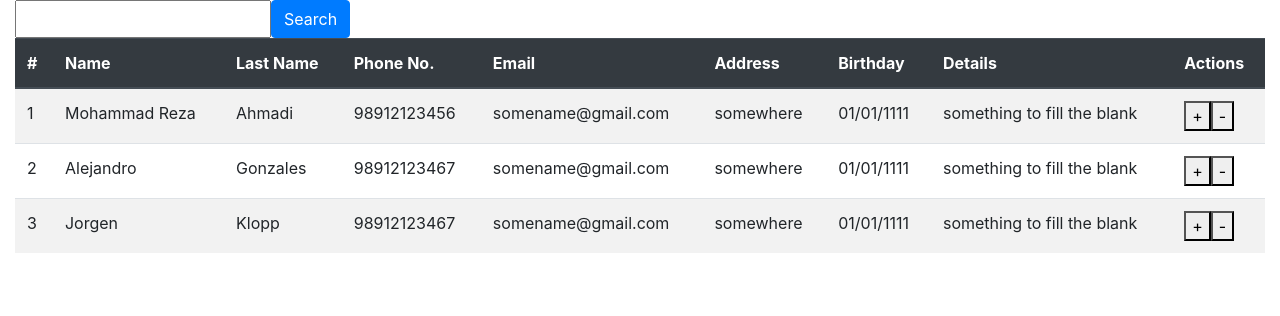
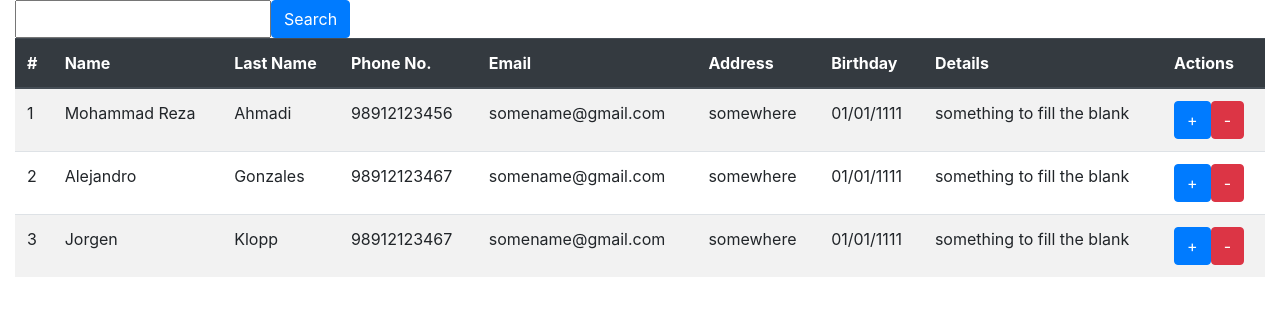
Before and after one commit to mrrezaahmadi/ReactJS-PhoneBook_CRUD, a React (Create React App) app: page / in a window 1280 px wide. Shown: the top 316 px of the page. Built offline with nearby package versions, Linux system fonts and the light colour scheme.

Commit message:
add number filter feature to search bar

```diff
--- a/src/App.js
+++ b/src/App.js
@@ -1,7 +1,7 @@
 import React from 'react';
 import './App.css';
 import 'bootstrap/dist/css/bootstrap.min.css';
-import { Container, Form, Table, InputGroup } from 'react-bootstrap';
+import { Container, Form, Table, InputGroup, Button } from 'react-bootstrap';
 
 
 
@@ -45,7 +45,8 @@ export default class App extends React.Component {
   }
 
   render() {
-    let filteredContacts = this.state.contacts.filter(contact => contact.firstName.toLowerCase().includes(this.state.search.toLowerCase()))
+    const { contacts, search } = this.state
+    let filteredContacts = contacts.filter(contact => contact.firstName.toLowerCase().includes(search.toLowerCase()) || contact.phone.toString().includes(search))
     return (
       <Container fluid>
         <Form>
@@ -80,8 +81,8 @@ export default class App extends React.Component {
                 <td>{contact.birthday}</td>
                 <td>{contact.details}</td>
                 <td>
-                  <button>+</button>
-                  <button>-</button>
+                  <Button variant="primary">+</Button>
+                  <Button variant="danger">-</Button>
                 </td>
               </tr>
             ))}
```
